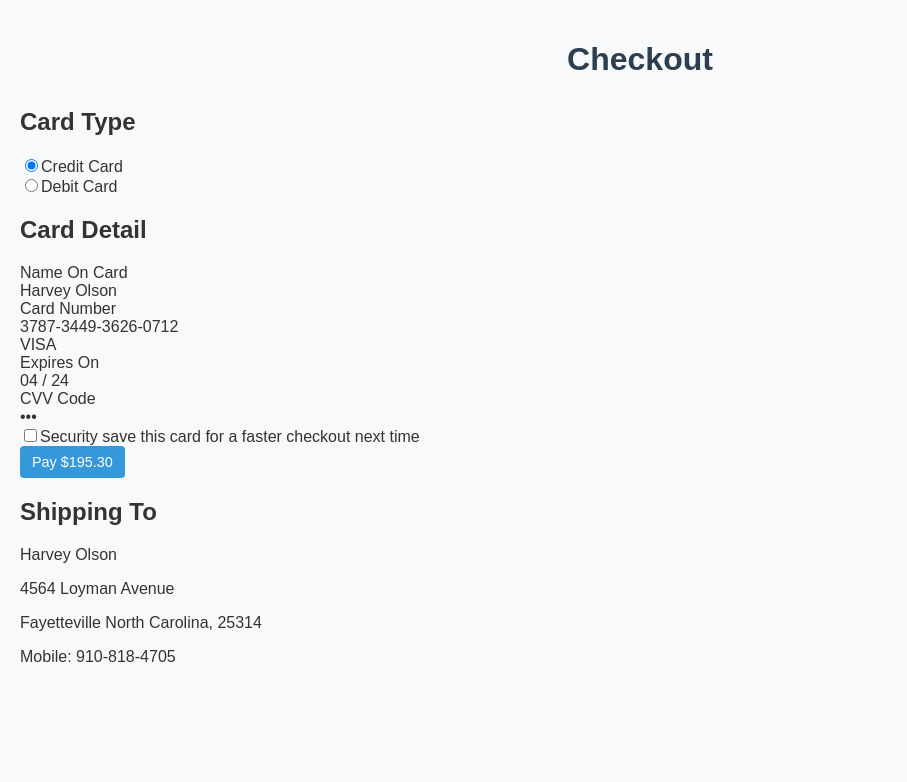
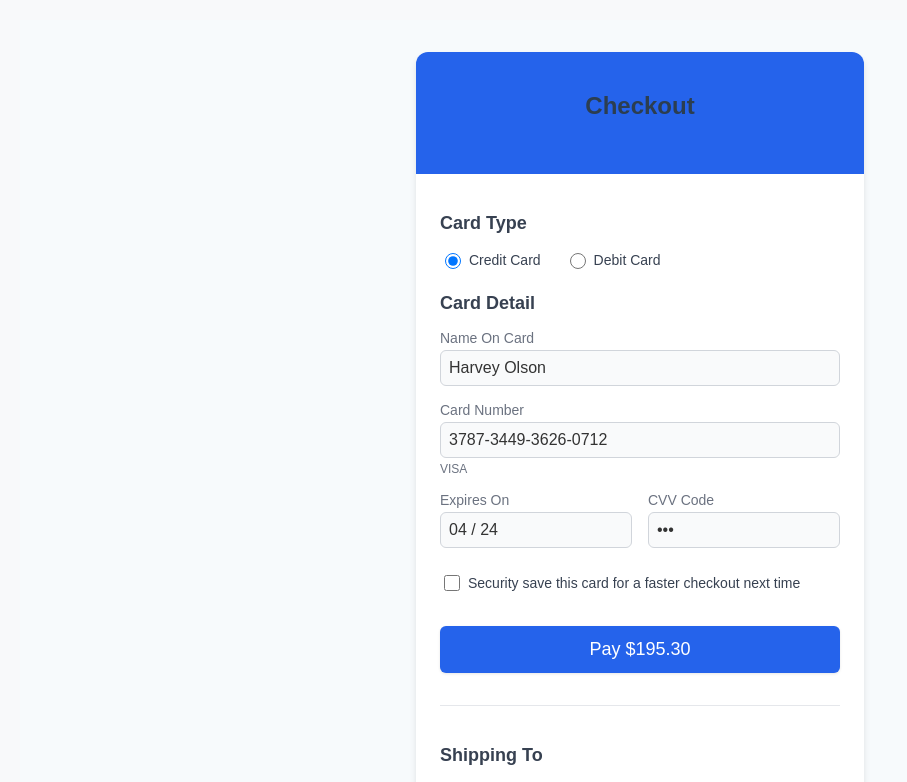
Before and after one commit to ChandeepaKumarasinghe/hci, a React (Create React App) app: page /payment in a window 1280 px wide. Shown: the top 782 px of the page, without its empty margins (0-907 px from the left). Built offline with nearby package versions, Linux system fonts and the light colour scheme.

Commit message:
Update Payment.js

```diff
--- a/src/components/Payment.js
+++ b/src/components/Payment.js
@@ -5,75 +5,75 @@ const Payment = () => {
     const [cardType, setCardType] = useState('credit');
 
     return (
-        <div className="min-h-screen bg-gray-50 py-8 px-4">
-            <div className="max-w-md mx-auto bg-white rounded-xl shadow-md overflow-hidden">
+        <div style={{ minHeight: '100vh', backgroundColor: '#F7FAFC', padding: '32px 16px' }}>
+            <div style={{ maxWidth: '448px', margin: '0 auto', backgroundColor: '#FFFFFF', borderRadius: '12px', boxShadow: '0 4px 6px rgba(0,0,0,0.1)', overflow: 'hidden' }}>
                 {/* Header */}
-                <div className="bg-blue-600 p-6 text-white">
-                    <h1 className="text-2xl font-bold">Checkout</h1>
+                <div style={{ backgroundColor: '#2563EB', padding: '24px', color: '#FFFFFF' }}>
+                    <h1 style={{ fontSize: '24px', fontWeight: '700' }}>Checkout</h1>
                 </div>
 
                 {/* Main Content */}
-                <div className="p-6">
+                <div style={{ padding: '24px' }}>
                     {/* Card Type Section */}
-                    <div className="mb-8">
-                        <h2 className="text-lg font-semibold mb-4 text-gray-700">Card Type</h2>
-                        <div className="flex space-x-6 mb-6">
-                            <div className="flex items-center">
+                    <div style={{ marginBottom: '32px' }}>
+                        <h2 style={{ fontSize: '18px', fontWeight: '600', marginBottom: '16px', color: '#374151' }}>Card Type</h2>
+                        <div style={{ display: 'flex', gap: '24px', marginBottom: '24px' }}>
+                            <div style={{ display: 'flex', alignItems: 'center' }}>
                                 <input
                                     type="radio"
                                     id="credit"
                                     name="cardType"
                                     checked={cardType === 'credit'}
                                     onChange={() => setCardType('credit')}
-                                    className="h-4 w-4 text-blue-600 focus:ring-blue-500 border-gray-300"
+                                    style={{ height: '16px', width: '16px', border: '1px solid #D1D5DB', marginRight: '8px' }}
                                 />
-                                <label htmlFor="credit" className="ml-2 block text-sm text-gray-700">
+                                <label htmlFor="credit" style={{ fontSize: '14px', color: '#374151' }}>
                                     Credit Card
                                 </label>
                             </div>
-                            <div className="flex items-center">
+                            <div style={{ display: 'flex', alignItems: 'center' }}>
                                 <input
                                     type="radio"
                                     id="debit"
                                     name="cardType"
                                     checked={cardType === 'debit'}
                                     onChange={() => setCardType('debit')}
-                                    className="h-4 w-4 text-blue-600 focus:ring-blue-500 border-gray-300"
+                                    style={{ height: '16px', width: '16px', border: '1px solid #D1D5DB', marginRight: '8px' }}
                                 />
-                                <label htmlFor="debit" className="ml-2 block text-sm text-gray-700">
+                                <label htmlFor="debit" style={{ fontSize: '14px', color: '#374151' }}>
                                     Debit Card
                                 </label>
                             </div>
                         </div>
 
                         {/* Card Details Section */}
-                        <h2 className="text-lg font-semibold mb-4 text-gray-700">Card Detail</h2>
-                        <div className="space-y-4">
+                        <h2 style={{ fontSize: '18px', fontWeight: '600', marginBottom: '16px', color: '#374151' }}>Card Detail</h2>
+                        <div style={{ display: 'flex', flexDirection: 'column', gap: '16px' }}>
                             <div>
-                                <label className="block text-sm font-medium text-gray-500 mb-1">Name On Card</label>
-                                <div className="mt-1 p-2 border border-gray-300 rounded-md bg-gray-50">
+                                <label style={{ display: 'block', fontSize: '14px', fontWeight: '500', color: '#6B7280', marginBottom: '4px' }}>Name On Card</label>
+                                <div style={{ marginTop: '4px', padding: '8px', border: '1px solid #D1D5DB', borderRadius: '6px', backgroundColor: '#F9FAFB' }}>
                                     Harvey Olson
                                 </div>
                             </div>
 
                             <div>
-                                <label className="block text-sm font-medium text-gray-500 mb-1">Card Number</label>
-                                <div className="mt-1 p-2 border border-gray-300 rounded-md bg-gray-50">
+                                <label style={{ display: 'block', fontSize: '14px', fontWeight: '500', color: '#6B7280', marginBottom: '4px' }}>Card Number</label>
+                                <div style={{ marginTop: '4px', padding: '8px', border: '1px solid #D1D5DB', borderRadius: '6px', backgroundColor: '#F9FAFB' }}>
                                     3787-3449-3626-0712
                                 </div>
-                                <span className="text-xs text-gray-500 mt-1">VISA</span>
+                                <span style={{ display: 'block', fontSize: '12px', color: '#6B7280', marginTop: '4px' }}>VISA</span>
                             </div>
 
-                            <div className="grid grid-cols-2 gap-4">
+                            <div style={{ display: 'grid', gridTemplateColumns: '1fr 1fr', gap: '16px' }}>
                                 <div>
-                                    <label className="block text-sm font-medium text-gray-500 mb-1">Expires On</label>
-                                    <div className="mt-1 p-2 border border-gray-300 rounded-md bg-gray-50">
+                                    <label style={{ display: 'block', fontSize: '14px', fontWeight: '500', color: '#6B7280', marginBottom: '4px' }}>Expires On</label>
+                                    <div style={{ marginTop: '4px', padding: '8px', border: '1px solid #D1D5DB', borderRadius: '6px', backgroundColor: '#F9FAFB' }}>
                                         04 / 24
                                     </div>
                                 </div>
                                 <div>
-                                    <label className="block text-sm font-medium text-gray-500 mb-1">CVV Code</label>
-                                    <div className="mt-1 p-2 border border-gray-300 rounded-md bg-gray-50">
+                                    <label style={{ display: 'block', fontSize: '14px', fontWeight: '500', color: '#6B7280', marginBottom: '4px' }}>CVV Code</label>
+                                    <div style={{ marginTop: '4px', padding: '8px', border: '1px solid #D1D5DB', borderRadius: '6px', backgroundColor: '#F9FAFB' }}>
                                         •••
                                     </div>
                                 </div>
@@ -81,25 +81,36 @@ const Payment = () => {
                         </div>
 
                         {/* Save Card Option */}
-                        <div className="mt-6 flex items-center">
+                        <div style={{ marginTop: '24px', display: 'flex', alignItems: 'center' }}>
                             <input
                                 id="save-card"
                                 name="save-card"
                                 type="checkbox"
                                 checked={saveCard}
                                 onChange={() => setSaveCard(!saveCard)}
-                                className="h-4 w-4 text-blue-600 focus:ring-blue-500 border-gray-300 rounded"
+                                style={{ height: '16px', width: '16px', border: '1px solid #D1D5DB', borderRadius: '4px', marginRight: '8px' }}
                             />
-                            <label htmlFor="save-card" className="ml-2 block text-sm text-gray-700">
+                            <label htmlFor="save-card" style={{ fontSize: '14px', color: '#374151' }}>
                                 Security save this card for a faster checkout next time
                             </label>
                         </div>
 
                         {/* Pay Button */}
-                        <div className="mt-8">
+                        <div style={{ marginTop: '32px' }}>
                             <button
                                 type="button"
-                                className="w-full bg-blue-600 py-3 px-4 border border-transparent rounded-md shadow-sm text-lg font-medium text-white hover:bg-blue-700 focus:outline-none focus:ring-2 focus:ring-offset-2 focus:ring-blue-500"
+                                style={{
+                                    width: '100%',
+                                    backgroundColor: '#2563EB',
+                                    padding: '12px 16px',
+                                    border: '1px solid transparent',
+                                    borderRadius: '6px',
+                                    boxShadow: '0 1px 3px rgba(0,0,0,0.1)',
+                                    fontSize: '18px',
+                                    fontWeight: '500',
+                                    color: '#FFFFFF',
+                                    cursor: 'pointer'
+                                }}
                             >
                                 Pay $195.30
                             </button>
@@ -107,13 +118,13 @@ const Payment = () => {
                     </div>
 
                     {/* Shipping Section */}
-                    <div className="border-t border-gray-200 pt-6">
-                        <h2 className="text-lg font-semibold mb-4 text-gray-700">Shipping To</h2>
-                        <div className="p-4 border border-gray-200 rounded-md bg-gray-50">
-                            <p className="font-medium">Harvey Olson</p>
-                            <p className="text-gray-600">4564 Loyman Avenue</p>
-                            <p className="text-gray-600">Fayetteville North Carolina, 25314</p>
-                            <p className="text-gray-600 mt-2">Mobile: <span className="font-medium">910-818-4705</span></p>
+                    <div style={{ borderTop: '1px solid #E5E7EB', paddingTop: '24px' }}>
+                        <h2 style={{ fontSize: '18px', fontWeight: '600', marginBottom: '16px', color: '#374151' }}>Shipping To</h2>
+                        <div style={{ padding: '16px', border: '1px solid #E5E7EB', borderRadius: '6px', backgroundColor: '#F9FAFB' }}>
+                            <p style={{ fontWeight: '500' }}>Harvey Olson</p>
+                            <p style={{ color: '#4B5563' }}>4564 Loyman Avenue</p>
+                            <p style={{ color: '#4B5563' }}>Fayetteville North Carolina, 25314</p>
+                            <p style={{ color: '#4B5563', marginTop: '8px' }}>Mobile: <span style={{ fontWeight: '500' }}>910-818-4705</span></p>
                         </div>
                     </div>
                 </div>
```
